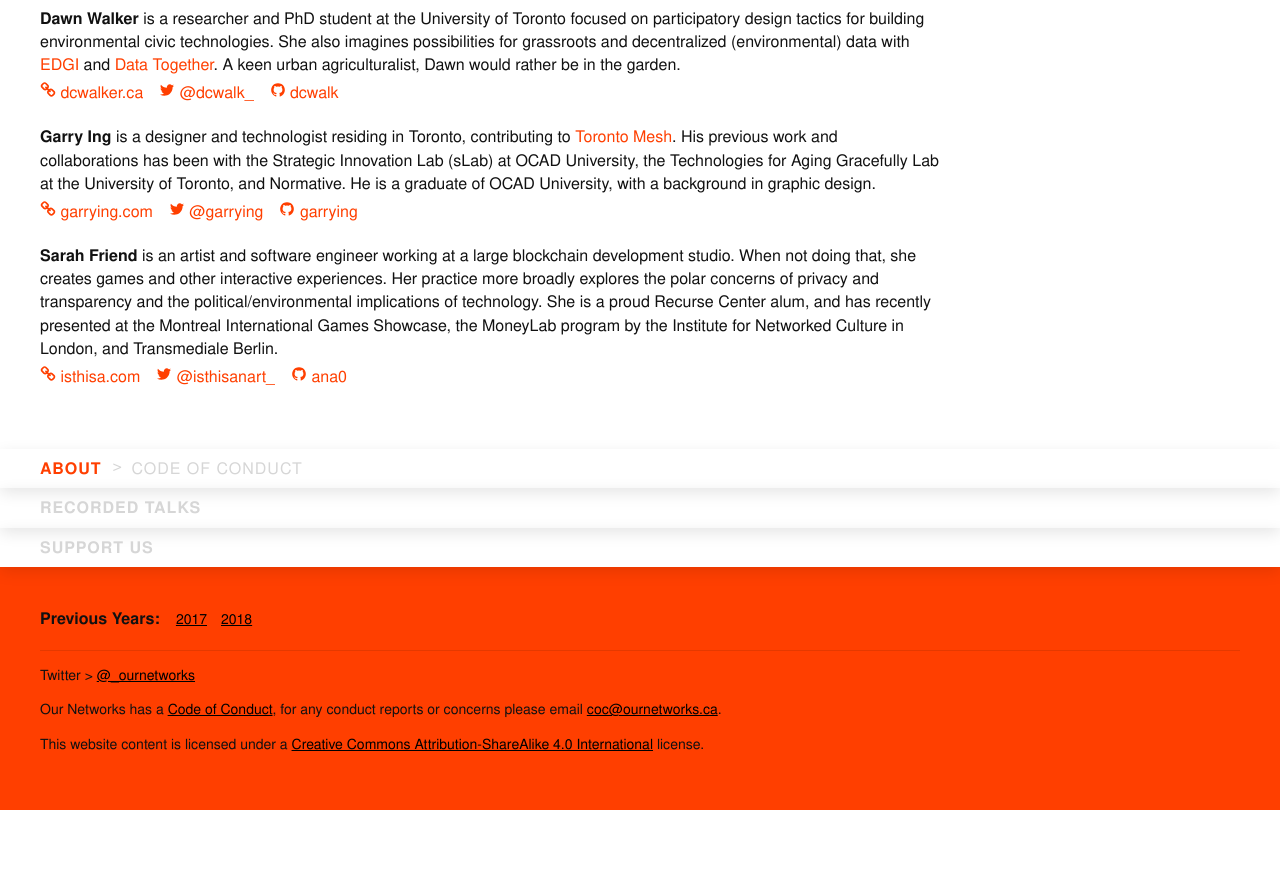
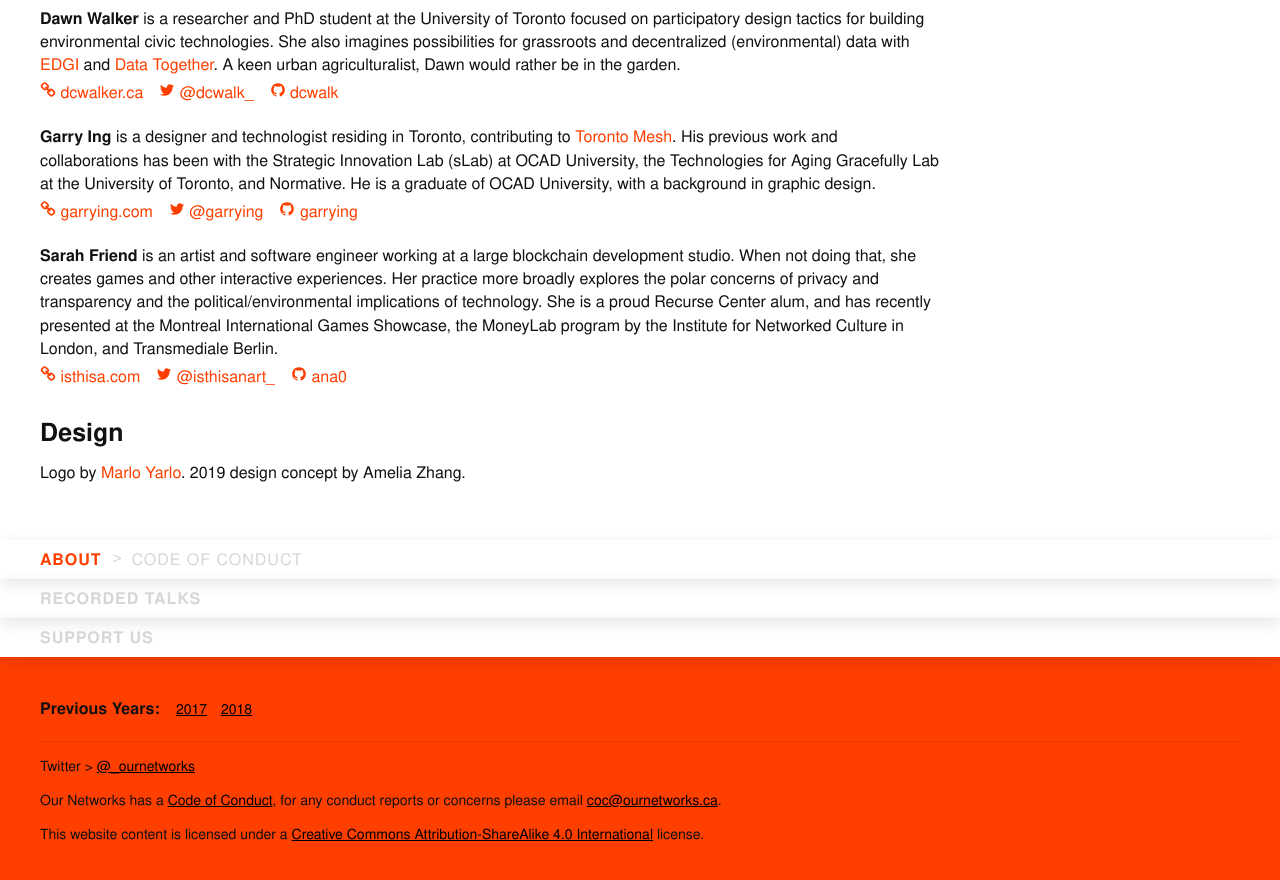
Before and after one commit to ournetworks/ournetworks.ca, a Jekyll site: the page built from about.md, in a window 1280 px wide and 900 px high, scrolled down 946 px. Shown: the top 880 px of the window. Built offline with Jekyll 4.4.1, drawn with Linux system fonts in a browser that asks for light colours; before the commit the page ends 1756 px from its top, so only the background shows below that.

Commit message:
adding design note

```diff
--- a/about.md
+++ b/about.md
@@ -50,3 +50,7 @@
   <li class="bio-sm-list-item"><a href="https://twitter.com/isthisanart_" target="_blank" rel="noopener">{% include icons/twitter.svg %}&nbsp;@isthisanart_</a></li>
   <li class="bio-sm-list-item"><a href="https://github.com/ana0" target="_blank" rel="noopener">{% include icons/github.svg %}&nbsp;ana0</a></li>
 </ul>
+
+###  Design
+
+Logo by [Marlo Yarlo](https://www.instagram.com/marloyarlo/). 2019 design concept by Amelia Zhang.
```
